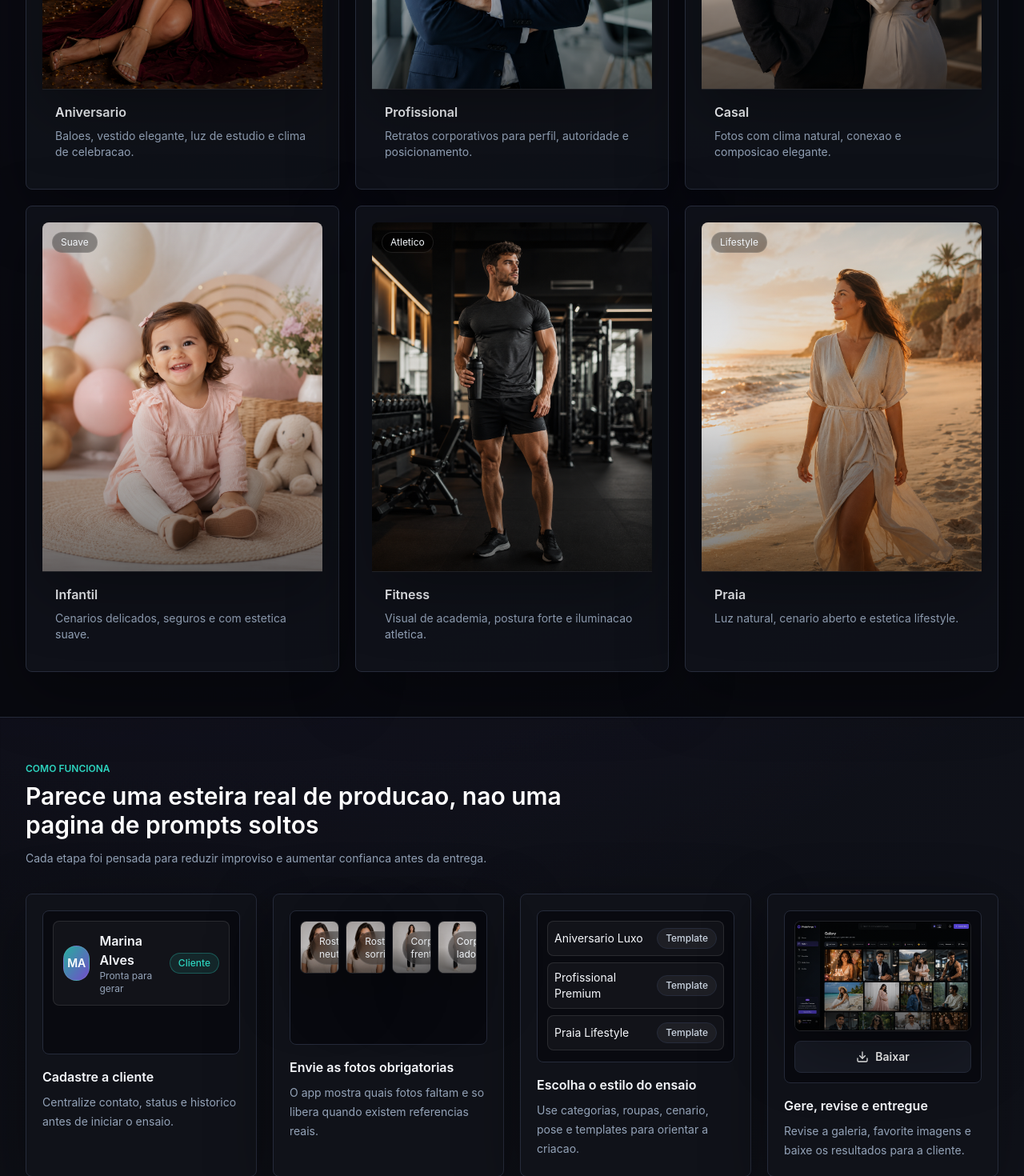
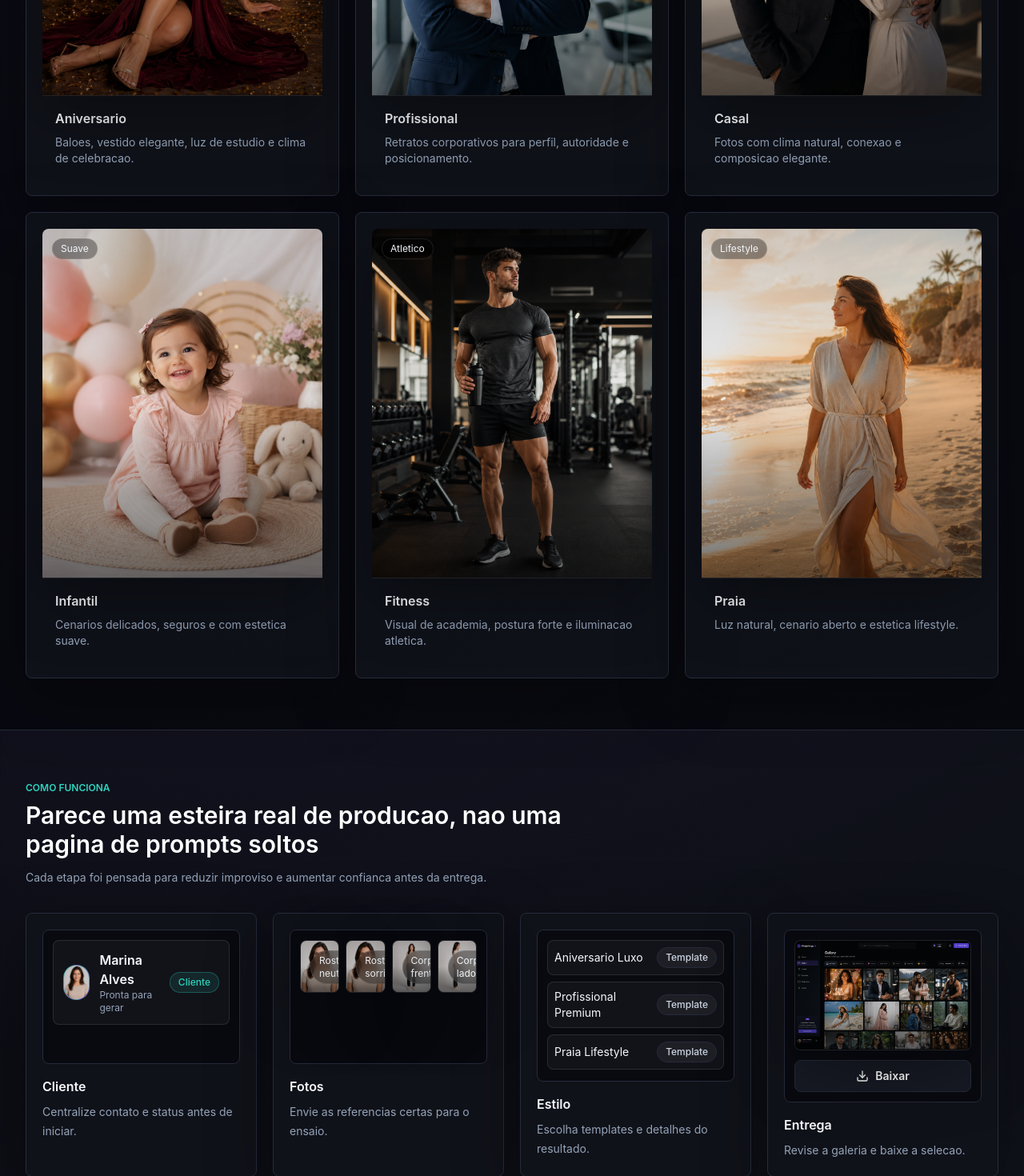
Before and after one commit to leonardomarusso1-design/photoforge-ai, a Next.js app: page / in a window 1280 px wide. Shown: the part 1330-2800 px from the top of the page at 80% size. Built offline with nearby package versions, Linux system fonts and the light colour scheme.

Commit message:
Polish landing trust and plans

```diff
--- a/app/page.tsx
+++ b/app/page.tsx
@@ -1,6 +1,6 @@
-import { ArrowRight, CheckCircle2, LockKeyhole } from "lucide-react";
+import { ArrowRight, CheckCircle2 } from "lucide-react";
 import { Button, Card, Logo, SectionHeader, StatusBadge } from "@/components/ui";
-import { GeneratedGalleryPreview, HeroProductMockup, LandingPhotoGuideImage, MiniClientCard, OrderToDeliveryMockup, RequiredPhotosPreview, TemplateChipsPreview, TemplatePreviewCard, VisualStepCard } from "@/components/visual";
+import { GeneratedGalleryPreview, HeroProductMockup, LandingPhotoGuideImage, MiniClientCard, OrderToDeliveryMockup, RequiredPhotosPreview, SecurityTrustGrid, TemplateChipsPreview, TemplatePreviewCard, VisualStepCard } from "@/components/visual";
 
 const categories = [
   ["Aniversario", "Baloes, vestido elegante, luz de estudio e clima de celebracao.", "Celebracao", "template-aniversario.png"],
@@ -67,33 +67,33 @@ export default function LandingPage() {
         <HeroProductMockup />
       </section>
 
-      <section className="border-y border-line bg-ink/80 px-4 py-14 md:px-8">
+      <section className="border-y border-line bg-ink/80 px-4 py-16 md:px-8">
         <div className="mx-auto max-w-7xl">
-          <SectionHeader eyebrow="Previews visuais" title="Veja o que voce pode criar com um fluxo guiado" text="Escolha o tipo de ensaio, envie as referencias certas e mantenha tudo organizado por cliente." />
+          <SectionHeader eyebrow="Galeria pronta para revisao" title="Veja o que voce pode criar com um fluxo guiado" text="Escolha o tipo de ensaio, envie as referencias certas e mantenha tudo organizado por cliente." />
           <div className="mt-8 grid gap-5 sm:grid-cols-2 lg:grid-cols-3">
             {categories.map(([title, description, badge, image]) => <TemplatePreviewCard key={title} title={title} description={description} badge={badge} imageSrc={`/assets/landing/${image}`} />)}
           </div>
         </div>
       </section>
 
-      <section id="como-funciona" className="mx-auto max-w-7xl px-4 py-14 md:px-8">
+      <section id="como-funciona" className="mx-auto max-w-7xl px-4 py-16 md:px-8">
         <SectionHeader eyebrow="Como funciona" title="Parece uma esteira real de producao, nao uma pagina de prompts soltos" text="Cada etapa foi pensada para reduzir improviso e aumentar confianca antes da entrega." />
         <div className="mt-8 grid gap-5 md:grid-cols-2 xl:grid-cols-4">
-          <VisualStepCard title="Cadastre a cliente" text="Centralize contato, status e historico antes de iniciar o ensaio."><MiniClientCard /></VisualStepCard>
-          <VisualStepCard title="Envie as fotos obrigatorias" text="O app mostra quais fotos faltam e so libera quando existem referencias reais."><RequiredPhotosPreview /></VisualStepCard>
-          <VisualStepCard title="Escolha o estilo do ensaio" text="Use categorias, roupas, cenario, pose e templates para orientar a criacao."><TemplateChipsPreview /></VisualStepCard>
-          <VisualStepCard title="Gere, revise e entregue" text="Revise a galeria, favorite imagens e baixe os resultados para a cliente."><GeneratedGalleryPreview /></VisualStepCard>
+          <VisualStepCard title="Cliente" text="Centralize contato e status antes de iniciar."><MiniClientCard /></VisualStepCard>
+          <VisualStepCard title="Fotos" text="Envie as referencias certas para o ensaio."><RequiredPhotosPreview /></VisualStepCard>
+          <VisualStepCard title="Estilo" text="Escolha templates e detalhes do resultado."><TemplateChipsPreview /></VisualStepCard>
+          <VisualStepCard title="Entrega" text="Revise a galeria e baixe a selecao."><GeneratedGalleryPreview /></VisualStepCard>
         </div>
       </section>
 
-      <section className="border-y border-line bg-panel/60 px-4 py-14 md:px-8">
+      <section className="border-y border-line bg-panel/60 px-4 py-16 md:px-8">
         <div className="mx-auto max-w-7xl">
           <SectionHeader eyebrow="Fluxo completo" title="Do pedido da cliente ate a entrega final" text="O PhotoForge organiza cada etapa para voce nao depender de conversas perdidas, arquivos soltos e prompts improvisados." />
           <div className="mt-8"><OrderToDeliveryMockup /></div>
         </div>
       </section>
 
-      <section className="border-y border-line bg-panel/60 px-4 py-14 md:px-8">
+      <section className="border-y border-line bg-panel/60 px-4 py-16 md:px-8">
         <div className="mx-auto max-w-7xl">
           <SectionHeader eyebrow="Fotos de referencia" title="As fotos certas aumentam a qualidade do resultado" text="O app guia o usuario sobre quais imagens enviar para preservar identidade, proporcoes, cabelo, pele e detalhes importantes." />
           <div className="mt-8 grid gap-5 sm:grid-cols-2 lg:grid-cols-5">
@@ -109,28 +109,35 @@ export default function LandingPage() {
         </div>
       </section>
 
-      <section className="mx-auto max-w-7xl px-4 py-14 md:px-8">
+      <section className="mx-auto max-w-7xl px-4 py-16 md:px-8">
         <SectionHeader eyebrow="Templates" title="Templates prontos para vender mais rapido" text="Use ideias de ensaio como ponto de partida para criar ofertas mais claras e entregaveis mais consistentes." />
         <div className="mt-8 grid gap-5 sm:grid-cols-2 lg:grid-cols-4">
           {templates.map(([title, description, badge, image]) => <TemplatePreviewCard key={title} title={title} description={description} badge={badge} imageSrc={`/assets/landing/${image}`} />)}
         </div>
       </section>
 
-      <section className="border-y border-line bg-ink/80 px-4 py-14 md:px-8">
-        <div className="mx-auto grid max-w-7xl gap-6 lg:grid-cols-[.8fr_1.2fr]">
+      <section className="border-y border-line bg-ink/80 px-4 py-16 md:px-8">
+        <div className="mx-auto grid max-w-7xl gap-8 lg:grid-cols-[.75fr_1.25fr] lg:items-center">
           <SectionHeader eyebrow="Seguranca e consentimento" title="Uso de imagem precisa ser tratado com responsabilidade" text="Antes de gerar, o sistema exige confirmacao de autorizacao de uso de imagem. Isso ajuda a criar um processo mais seguro para quem vende e para quem aparece nas fotos." />
-          <Card className="bg-panel/80"><LockKeyhole className="h-8 w-8 text-cyan" /><p className="mt-4 text-sm leading-6 text-slate-300">Fotos de referencia, ensaios, creditos e imagens geradas ficam organizados por usuario, cliente e ensaio. O objetivo e entregar com profissionalismo sem transformar o processo em planilhas soltas e prompts perdidos.</p></Card>
+          <SecurityTrustGrid />
         </div>
       </section>
 
       <section className="mx-auto max-w-7xl px-4 py-14 md:px-8">
+        <Card className="border-gold/25 bg-gold/10 p-6 md:p-8">
+          <h2 className="text-2xl font-semibold">IA acelera, mas revisao humana continua essencial</h2>
+          <p className="mt-3 max-w-3xl text-sm leading-6 text-slate-300">O PhotoForge organiza clientes, fotos, creditos e entregas para reduzir improviso. A geracao com IA deve sempre ser revisada antes de ser enviada para a cliente.</p>
+        </Card>
+      </section>
+
+      <section className="mx-auto max-w-7xl px-4 py-16 md:px-8">
         <SectionHeader eyebrow="Planos" title="Escolha um caminho para comecar" />
         <div className="mt-8 grid gap-5 md:grid-cols-3">
           {[
-            ["Comunidade", "Melhor para membros", "Para alunos que querem vender ensaios com IA pagando menos por creditos.", ["Creditos com condicao especial", "Templates e atualizacoes primeiro", "Ideal para aprender vendendo"], "Entrar como membro"],
-            ["Publico", "Comece simples", "Para testar a plataforma e comprar creditos avulsos sem compromisso.", ["Acesso ao fluxo completo", "Creditos avulsos", "Bom para validar a oferta"], "Comecar teste"],
-            ["Pro", "Uso profissional", "Para quem pretende atender mais clientes e operar com volume.", ["Mais controle de operacao", "Historico e galeria organizados", "Pensado para escala futura"], "Quero usar no volume"]
-          ].map(([plan, badge, text, bullets, cta]) => <Card key={plan as string} className="hover:border-cyan/40"><StatusBadge tone={plan === "Comunidade" ? "good" : "default"}>{badge as string}</StatusBadge><h3 className="mt-4 text-2xl font-semibold">{plan as string}</h3><p className="mt-3 text-sm leading-6 text-slate-400">{text as string}</p><div className="mt-5 grid gap-2">{(bullets as string[]).map((item) => <div key={item} className="flex gap-2 text-sm text-slate-300"><CheckCircle2 className="mt-0.5 h-4 w-4 text-cyan" />{item}</div>)}</div><Button href="/register" className="mt-6 w-full" variant={plan === "Publico" ? "primary" : "secondary"}>{cta as string}</Button></Card>)}
+            ["Comunidade", "Melhor custo para membros", "Para alunos que querem vender ensaios com IA pagando menos por creditos.", ["Creditos com condicao especial", "Templates e atualizacoes primeiro", "Ideal para aprender vendendo"], "Entrar como membro"],
+            ["Publico", "Teste inicial", "Para testar a plataforma e comprar creditos avulsos sem compromisso.", ["Acesso ao fluxo completo", "Creditos avulsos", "Bom para validar a oferta"], "Comecar teste"],
+            ["Pro", "Mais volume", "Para quem pretende atender mais clientes e operar com volume.", ["Mais controle de operacao", "Historico e galeria organizados", "Pensado para escala futura"], "Quero usar no volume"]
+          ].map(([plan, badge, text, bullets, cta]) => <Card key={plan as string} className={plan === "Comunidade" ? "border-cyan/50 bg-cyan/10 shadow-[0_24px_80px_rgba(45,212,191,.12)] hover:border-cyan" : "hover:border-cyan/40"}><StatusBadge tone={plan === "Comunidade" ? "good" : "default"}>{badge as string}</StatusBadge><h3 className="mt-4 text-2xl font-semibold">{plan as string}</h3><p className="mt-3 text-sm leading-6 text-slate-400">{text as string}</p><div className="mt-5 grid gap-2">{(bullets as string[]).map((item) => <div key={item} className="flex gap-2 text-sm text-slate-300"><CheckCircle2 className="mt-0.5 h-4 w-4 text-cyan" />{item}</div>)}</div><Button href="/register" className="mt-6 w-full" variant={plan === "Publico" ? "primary" : "secondary"}>{cta as string}</Button></Card>)}
         </div>
       </section>
 
--- a/components/visual.tsx
+++ b/components/visual.tsx
@@ -1,4 +1,4 @@
-import { Camera, CheckCircle2, Download, Heart, Image as ImageIcon, Sparkles, UserRound } from "lucide-react";
+import { Camera, CheckCircle2, Download, Heart, Image as ImageIcon, LockKeyhole, ShieldCheck, Sparkles, UserRound, WalletCards } from "lucide-react";
 import { clsx } from "clsx";
 import Image from "next/image";
 import { Button, Card, StatusBadge } from "@/components/ui";
@@ -70,8 +70,11 @@ function LandingImage({ src, alt, label, priority, className, sizes = "(min-widt
   );
 }
 
-export function ClientAvatar({ name, className }: { name?: string; className?: string }) {
+export function ClientAvatar({ name, src, className }: { name?: string; src?: string; className?: string }) {
   const initials = (name || "Cliente").split(" ").filter(Boolean).slice(0, 2).map((part) => part[0]?.toUpperCase()).join("") || "CL";
+  if (src) {
+    return <div className={clsx("relative h-11 w-11 overflow-hidden rounded-full border border-white/10 bg-gradient-to-br from-cyan/80 to-violet/80", className)}><Image src={src} alt={name || "Cliente"} fill sizes="44px" className="object-cover" /></div>;
+  }
   return <div className={clsx("grid h-11 w-11 place-items-center rounded-full border border-white/10 bg-gradient-to-br from-cyan/80 to-violet/80 text-sm font-semibold text-white", className)}>{initials}</div>;
 }
 
@@ -87,7 +90,7 @@ export function HeroProductMockup() {
         <div className="p-4">
           <div className="flex flex-wrap items-center justify-between gap-3">
             <div className="flex items-center gap-3">
-              <ClientAvatar name="Marina Alves" />
+              <ClientAvatar name="Marina Alves" src="/assets/landing/upload-rosto-sorrindo.png" />
               <div>
                 <p className="text-sm text-slate-400">Marina Alves</p>
                 <h3 className="text-xl font-semibold">Ensaio Aniversario Luxo</h3>
@@ -124,11 +127,12 @@ export function OrderToDeliveryMockup() {
   const checklist = ["Fotos obrigatorias", "Consentimento", "Creditos", "Estilo escolhido"];
   return (
     <div className="rounded-lg border border-white/10 bg-panel/95 p-4 shadow-premium">
-      <div className="grid gap-4 lg:grid-cols-4">
+      <div className="relative grid gap-5 lg:grid-cols-[1fr_auto_1fr_auto_1fr_auto_1fr]">
         <Card className="bg-ink/70">
           <p className="text-xs uppercase text-slate-500">Cliente</p>
-          <div className="mt-4 flex items-center gap-3"><ClientAvatar name="Marina Alves" /><div><p className="font-semibold">Marina Alves</p><p className="text-xs text-slate-400">Aguardando fotos</p></div></div>
+          <div className="mt-4 flex items-center gap-3"><ClientAvatar name="Marina Alves" src="/assets/landing/upload-rosto-sorrindo.png" /><div><p className="font-semibold">Marina Alves</p><p className="text-xs text-slate-400">Aguardando fotos</p></div></div>
         </Card>
+        <div className="hidden self-center text-center text-slate-500 lg:block">→</div>
         <Card className="bg-ink/70">
           <p className="text-xs uppercase text-slate-500">Fotos</p>
           <div className="mt-4 grid grid-cols-4 gap-2">{[
@@ -139,16 +143,35 @@ export function OrderToDeliveryMockup() {
           ].map((src, index) => <LandingImage key={src} src={src} alt={`Foto obrigatoria ${index + 1}`} sizes="160px" className="aspect-[3/4]" />)}</div>
           <div className="mt-3"><StatusBadge tone="good">Todas enviadas</StatusBadge></div>
         </Card>
+        <div className="hidden self-center text-center text-slate-500 lg:block">→</div>
         <Card className="bg-ink/70">
           <p className="text-xs uppercase text-slate-500">Geracao</p>
           <div className="mt-4 grid gap-2">{checklist.map((item) => <div key={item} className="flex items-center justify-between rounded-lg border border-line bg-white/[.03] px-3 py-2 text-xs"><span>{item}</span><StatusBadge tone="good">OK</StatusBadge></div>)}</div>
         </Card>
+        <div className="hidden self-center text-center text-slate-500 lg:block">→</div>
         <Card className="bg-ink/70">
           <p className="text-xs uppercase text-slate-500">Entrega</p>
           <LandingImage src="/assets/landing/gallery-preview.png" alt="Galeria organizada de imagens geradas" sizes="(min-width: 1024px) 20vw, 100vw" className="mt-4 aspect-[16/10]" />
           <Button variant="secondary" className="mt-4 w-full">Baixar selecao</Button>
         </Card>
       </div>
+    </div>
+  );
+}
+
+export function SecurityTrustGrid() {
+  const items = [
+    ["Autorizacao de uso de imagem", "Consentimento registrado antes da geracao.", ShieldCheck],
+    ["Fotos por cliente", "Referencias organizadas no fluxo de cada ensaio.", ImageIcon],
+    ["Creditos controlados", "Saldo visivel para evitar geracoes sem controle.", WalletCards],
+    ["Revisao humana", "Entrega final precisa ser avaliada antes de enviar.", LockKeyhole]
+  ];
+  return (
+    <div className="grid gap-3 sm:grid-cols-2">
+      {items.map(([title, text, Icon]) => {
+        const I = Icon as typeof ShieldCheck;
+        return <div key={title as string} className="rounded-lg border border-line bg-ink/70 p-4"><I className="h-5 w-5 text-cyan" /><h3 className="mt-3 font-semibold">{title as string}</h3><p className="mt-2 text-sm leading-5 text-slate-400">{text as string}</p></div>;
+      })}
     </div>
   );
 }
@@ -227,7 +250,7 @@ export function MiniGalleryActions() {
 export function MiniClientCard() {
   return (
     <div className="flex items-center gap-3 rounded-lg border border-white/10 bg-white/[.04] p-3">
-      <ClientAvatar name="Marina Alves" />
+      <ClientAvatar name="Marina Alves" src="/assets/landing/upload-rosto-sorrindo.png" />
       <div>
         <p className="font-semibold">Marina Alves</p>
         <p className="text-xs text-slate-400">Pronta para gerar</p>
```
